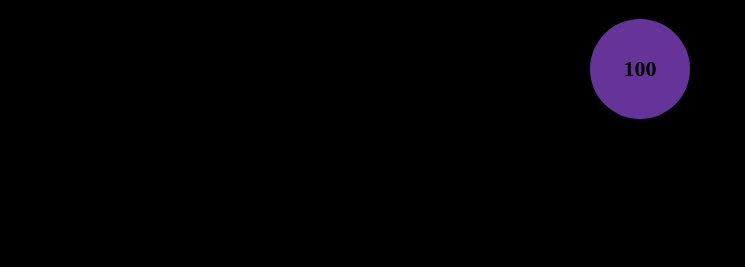
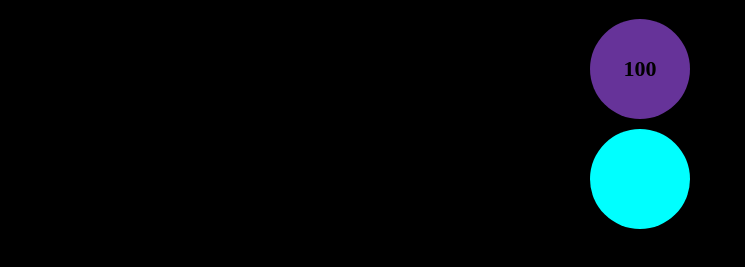
Before and after one commit to avivdb/ex, a plain HTML site: page index.html in a window 1280 px wide. Shown: the part 61-328 px from the top of the page, without its empty margins (0-745 px from the left). Drawn offline with Linux system fonts and the light colour scheme.

Commit message:
Add 2nd ball

```diff
--- a/css/style.css
+++ b/css/style.css
@@ -9,7 +9,7 @@ h1 {
 .ball {
     width: 100px;
     height: 100px;
-    margin: auto auto;
+    margin: 10px auto;
     border-radius: 50%;
 
     font-size: 22px;
@@ -20,3 +20,7 @@ h1 {
 
     transition: 1s;
 }
+
+.ball2 {
+    background-color: aqua;
+}
--- a/index.html
+++ b/index.html
@@ -10,7 +10,8 @@
 
 <body>
     <h1>The Ball Game</h1>
-    <div onclick="onBallClicked(this)" class="ball">100</div>
+    <div onclick="onBallClicked(this)" class="ball ball1">100</div>
+    <div class="ball ball2"></div>
     <script src="scripts/util.js"></script>
     <script src="scripts/main.js"></script>
 </body>
```
